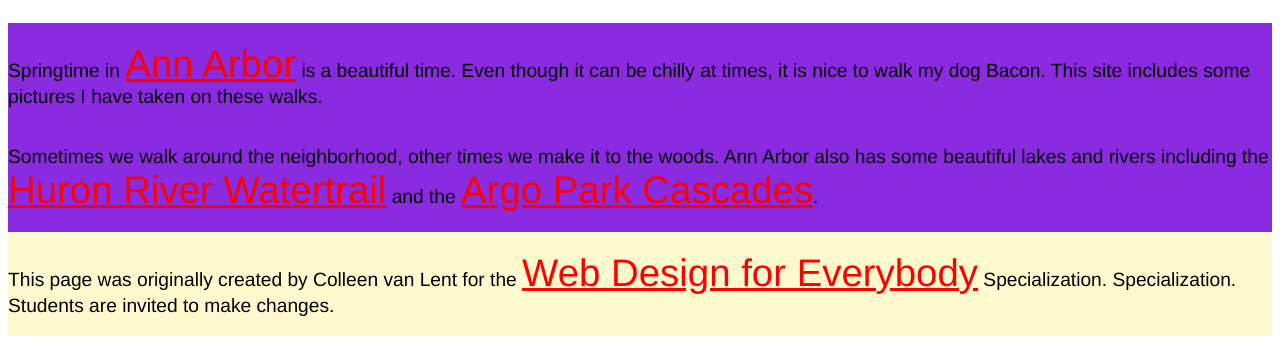
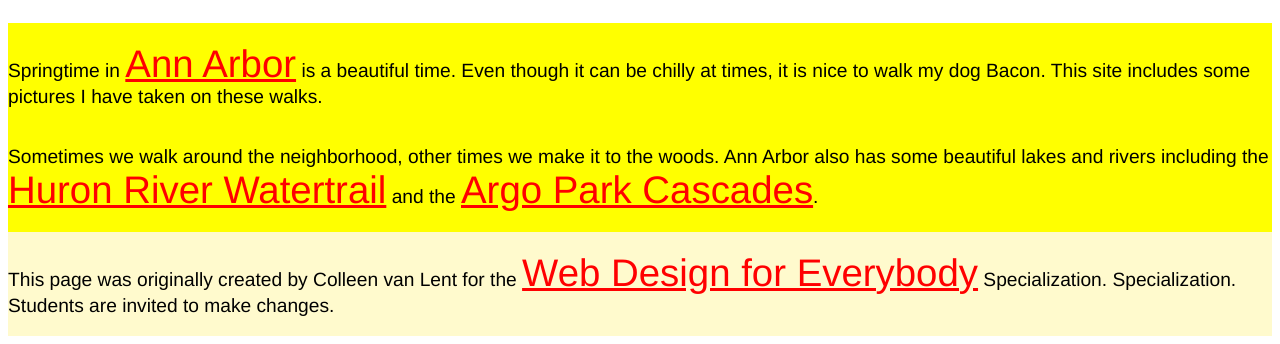
Before and after one commit to Arlotuz/FinalProjectCSS, a plain HTML site: page index.html in a window 1280 px wide. Shown: the part 742-1086 px from the top of the page. Drawn offline with Linux system fonts and the light colour scheme.

Commit message:
Update style.css

```diff
--- a/css/style.css
+++ b/css/style.css
@@ -32,7 +32,7 @@ nav {
 }
 
 main {
-  background-color: #8A2BE2;
+  background-color: yellow;
   font-size: 100%;
 }
 
```
